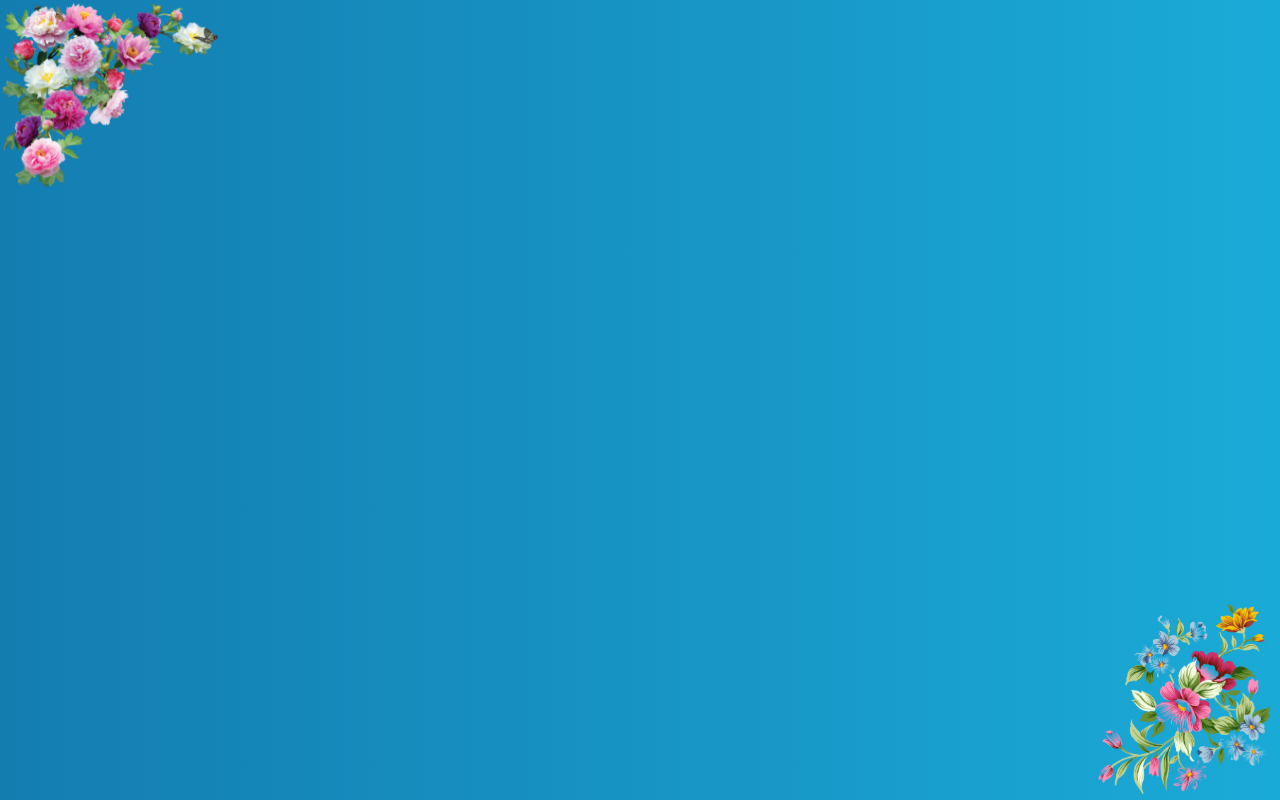
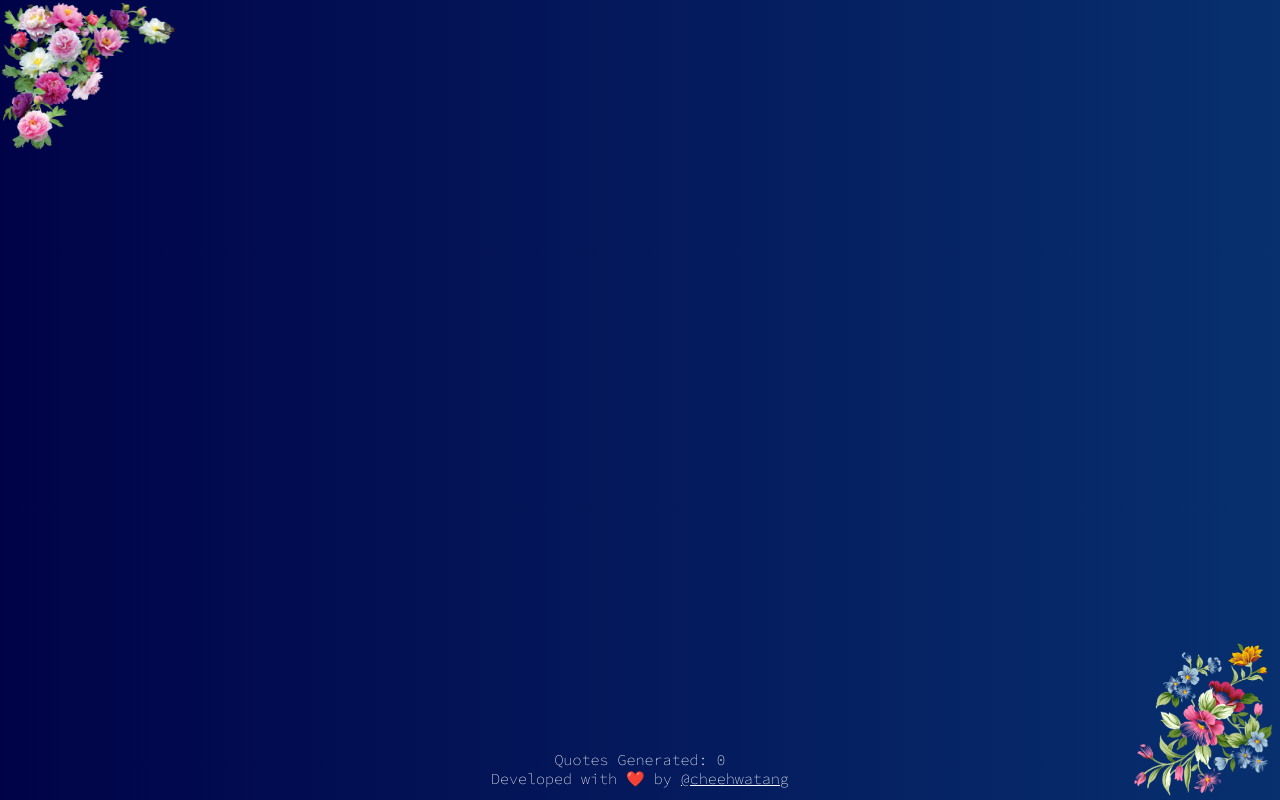
Before and after one commit to cheehwatang/inspirational-quote-image-generator, a Next.js app: page / in a window 1280 px wide. Built offline with nearby package versions, Linux system fonts and the light colour scheme.

Commit message:
Adds footer to the page

```diff
--- a/components/QuoteGenerator/QuoteGeneratorElements.tsx
+++ b/components/QuoteGenerator/QuoteGeneratorElements.tsx
@@ -1,5 +1,6 @@
 import styled from "styled-components";
 import Image from "next/image";
+import Link from "next/link";
 
 export const GradientBackgroundContainer = styled.div`
 	background: linear-gradient(to right, #000046, #1cb5e0);
@@ -33,3 +34,19 @@ export const BackgroundImageRight = styled(Image)`
 	right: 0;
 	bottom: 0;
 `;
+
+export const FooterContainer = styled.div`
+	width: 100vw;
+	height: 50px;
+	text-align: center;
+	font-family: "Source Code Pro", monospace;
+	font-size: 15px;
+	position: absolute;
+	bottom: 0%;
+	color: white;
+	z-index: 9999;
+`;
+
+export const FooterLink = styled(Link)`
+	color: white;
+`;
--- a/pages/index.tsx
+++ b/pages/index.tsx
@@ -1,9 +1,13 @@
+import React, { useState } from "react";
+
 import Head from "next/head";
 
 // Components
 import {
 	BackgroundImageLeft,
 	BackgroundImageRight,
+	FooterContainer,
+	FooterLink,
 	GradientBackgroundContainer,
 } from "@/components/QuoteGenerator/QuoteGeneratorElements";
 
@@ -12,6 +16,8 @@ import FlowerLeft from "@/assets/FlowerLeft.png";
 import FlowerRight from "@/assets/FlowerRight.png";
 
 export default function Home() {
+	const [numberOfQuotes, setNumberOfQuotes] = useState<Number | null>(0);
+
 	return (
 		<>
 			<Head>
@@ -26,14 +32,29 @@ export default function Home() {
 			<GradientBackgroundContainer>
 				<BackgroundImageLeft
 					src={FlowerLeft}
-					height="200"
+					height="160"
 					alt="Flower Background Decorator"
 				/>
 				<BackgroundImageRight
 					src={FlowerRight}
-					height="200"
+					height="160"
 					alt="Flower Background Decorator"
 				/>
+
+				<FooterContainer>
+					<>
+						Quotes Generated: {numberOfQuotes}
+						<br />
+						Developed with ❤️ by{" "}
+						<FooterLink
+							href="https://github.com/cheehwatang"
+							target="_blank"
+							rel="noopener noreferrer"
+						>
+							@cheehwatang
+						</FooterLink>
+					</>
+				</FooterContainer>
 			</GradientBackgroundContainer>
 		</>
 	);
```
